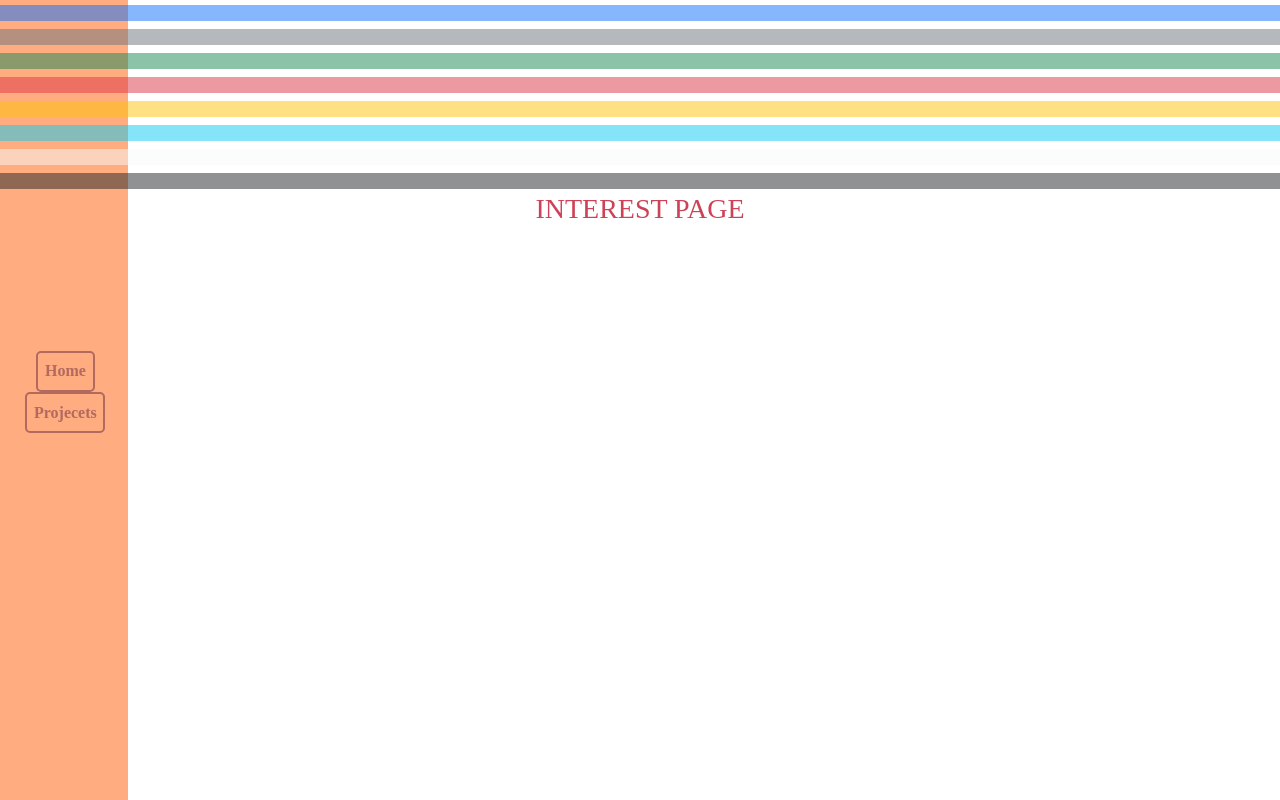
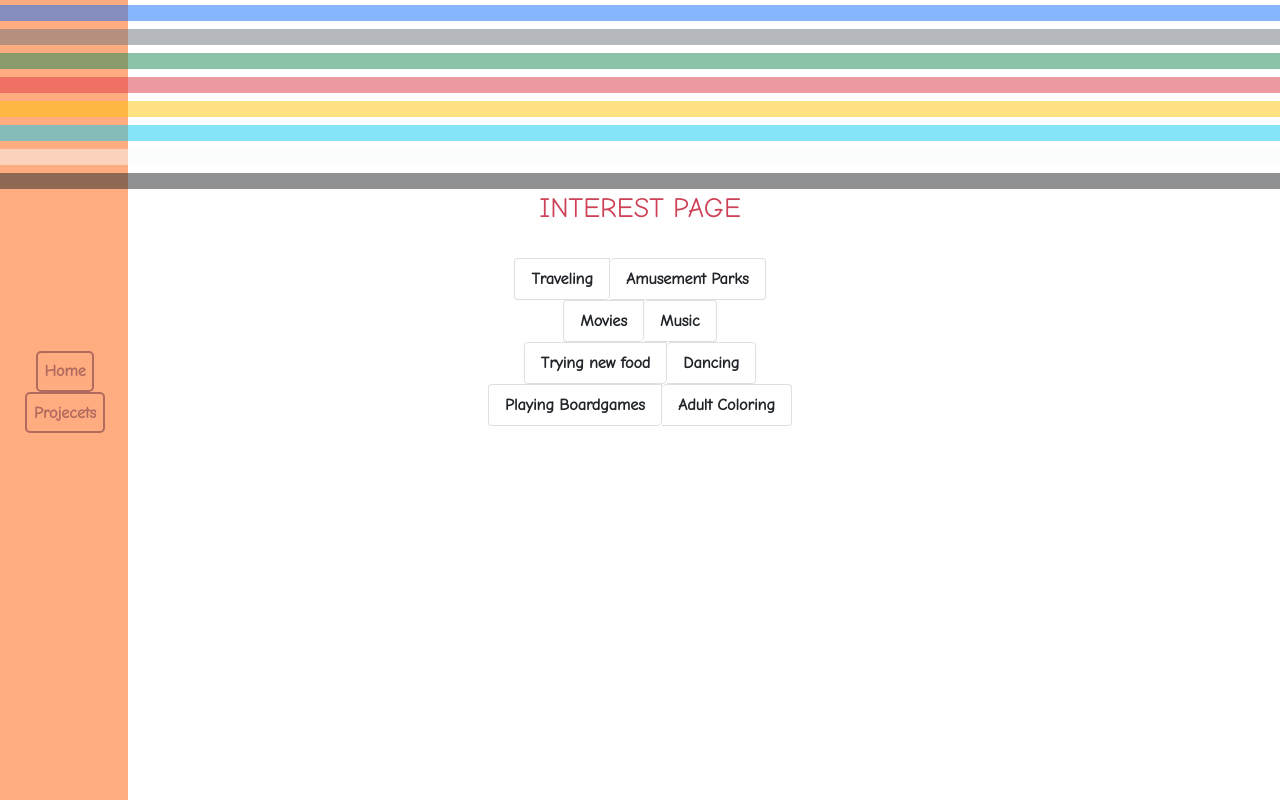
Before and after one commit to China-a/Portfolio-Project, a plain HTML site: page interest.html in a window 1280 px wide. Drawn offline with nearby package versions, Linux system fonts and the light colour scheme.

Commit message:
Portfolio

```diff
--- a/Portfolio.css
+++ b/Portfolio.css
@@ -17,7 +17,6 @@ li {
   font-weight: 700;
   list-style-type: none;
   padding: 10%;
-
 }
 a:link {
   text-decoration: none;
@@ -84,5 +83,4 @@ z-index: 3;
   display: flex;
   flex-direction: row;
   justify-content: center;
-
 }
--- a/interest.html
+++ b/interest.html
@@ -10,6 +10,7 @@
 <!-- JavaScript Bundle with Popper -->
 <script src="https://cdn.jsdelivr.net/npm/bootstrap@5.1.3/dist/js/bootstrap.bundle.min.js" integrity="sha384-ka7Sk0Gln4gmtz2MlQnikT1wXgYsOg+OMhuP+IlRH9sENBO0LRn5q+8nbTov4+1p" crossorigin="anonymous"></script>
 <link rel="stylesheet" href="Portfolio.css">
+<link href="https://fonts.googleapis.com/css2?family=Comic+Neue&display=swap" rel="stylesheet">
 </head>
 <body>
     <div>
@@ -33,12 +34,23 @@
         </div>
     </div>
     <h3 class="h3"> INTEREST PAGE</h3>
-    </div>
-    <div>
-
-        <ul>
-
-        </ul>
+    <div class="div2"><br>
+    <ul class="list-group list-group-horizontal">
+        <li class="list-group-item">Traveling</li>
+        <li class="list-group-item">Amusement Parks</li>
+    </ul>
+    <ul class="list-group list-group-horizontal-sm">
+        <li class="list-group-item">Movies</li>
+        <li class="list-group-item">Music</li>
+    </ul>
+    <ul class="list-group list-group-horizontal-md">
+        <li class="list-group-item">Trying new food</li>
+        <li class="list-group-item">Dancing</li>
+    </ul>
+    <ul class="list-group list-group-horizontal-lg">
+        <li class="list-group-item">Playing Boardgames</li>
+        <li class="list-group-item">Adult Coloring</li>
+    </ul>
     </div>
 </body>
 </html>
```
Also changed, not shown: index.html (+4 -1 lines), projects.html (+1 -0 lines). Lines whose indentation alone changed are shown as unchanged.
